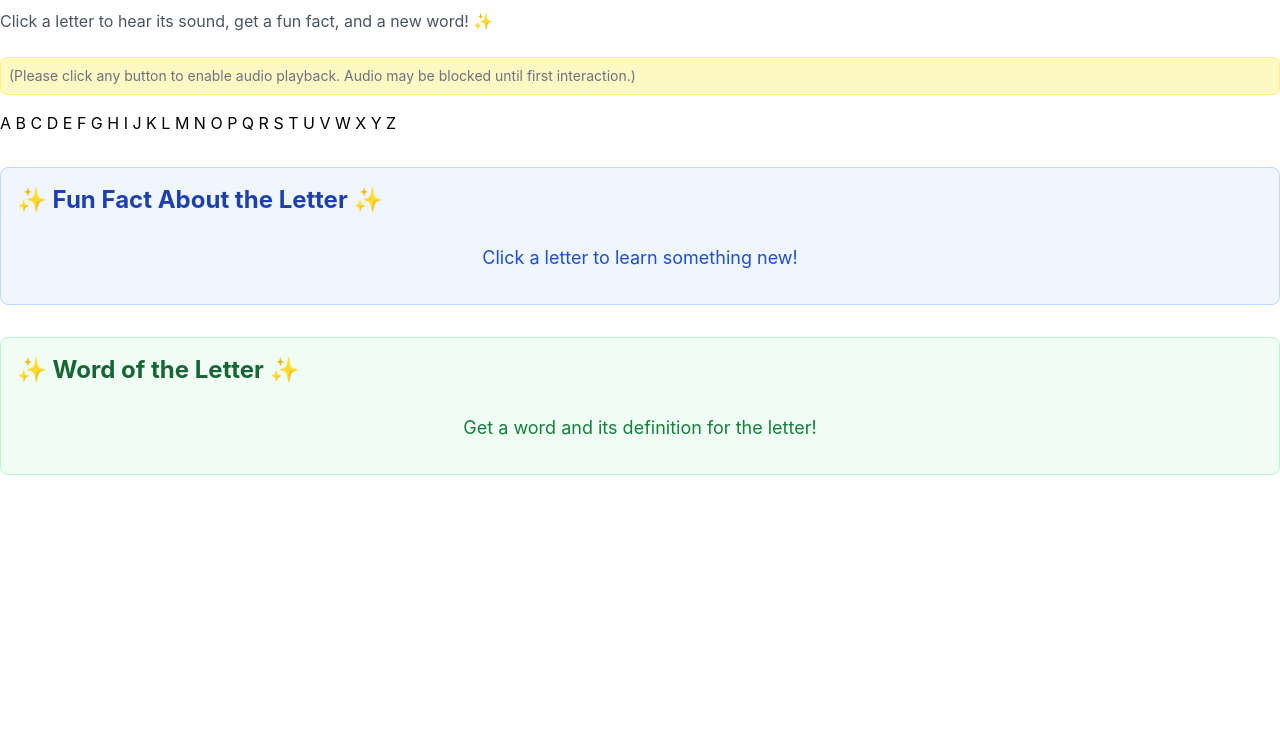
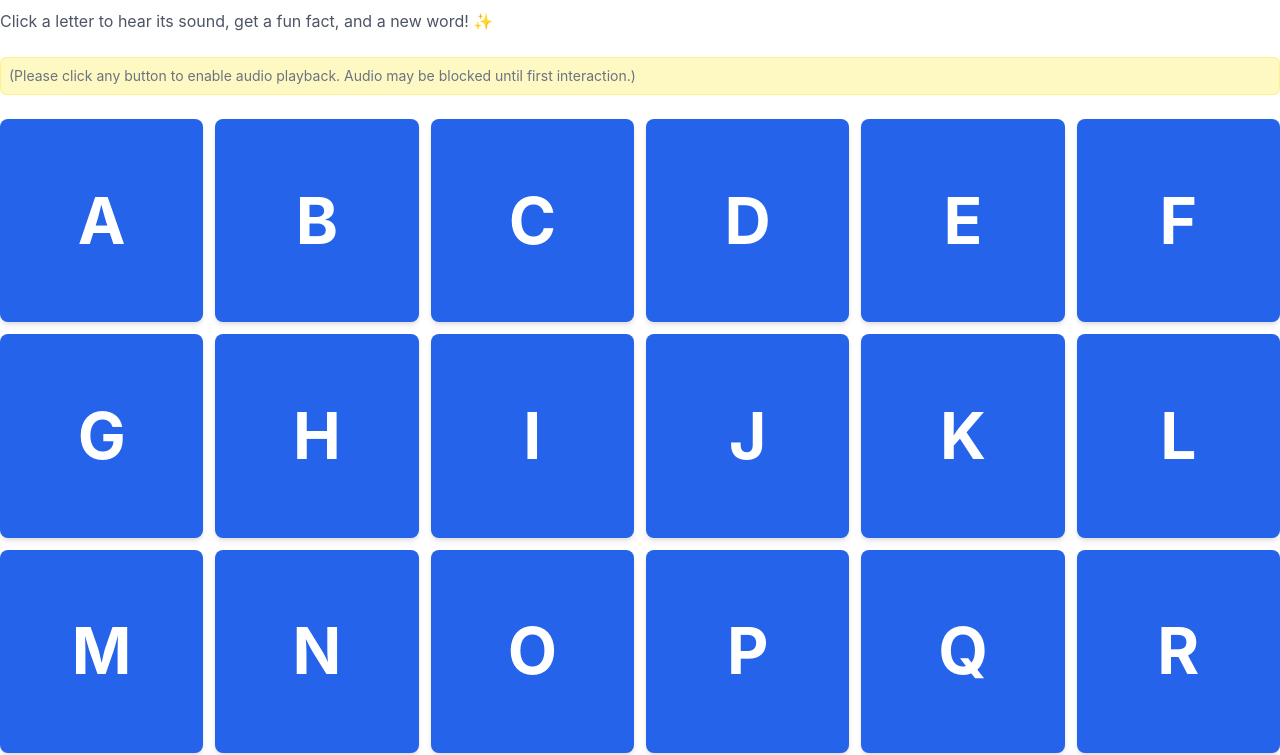
Before and after one commit to SimchaWeiss123/my-sound-board, a plain HTML site: page index.html in a window 1280 px wide. Shown: the part 55-810 px from the top of the page. Drawn offline with nearby package versions, Linux system fonts and the light colour scheme.

Commit message:
Update index.html

```diff
--- a/index.html
+++ b/index.html
@@ -18,16 +18,78 @@
         .button-grid {
             /* Responsive grid: 3 columns on small, 4 on medium, 6 on large */
             /* Ensures consistent 6 columns on larger screens as per image */
-            @apply grid grid-cols-3 sm:grid-cols-4 md:grid-cols-5 lg:grid-cols-6 gap-3 sm:gap-4 mt-6;
+            display: grid; /* Explicitly set display to grid */
+            grid-template-columns: repeat(3, 1fr); /* Default for small screens */
+            gap: 12px; /* Consistent gap */
+            margin-top: 24px; /* Consistent margin */
+
+            /* Tailwind responsive prefixes for grid columns */
+            @media (min-width: 640px) { /* sm breakpoint */
+                grid-template-columns: repeat(4, 1fr);
+            }
+            @media (min-width: 768px) { /* md breakpoint */
+                grid-template-columns: repeat(5, 1fr);
+            }
+            @media (min-width: 1024px) { /* lg breakpoint */
+                grid-template-columns: repeat(6, 1fr);
+            }
         }
         .sound-button {
-            /* Refined rounded corners to match the image more closely (rounded-lg) */
-            @apply w-full aspect-square flex items-center justify-center text-white font-bold text-3xl sm:text-4xl rounded-lg /* This is the key for the rounded look */
-                   bg-blue-600 hover:bg-blue-700 active:bg-blue-800 transition-all duration-200 ease-in-out
-                   transform hover:-translate-y-1 active:translate-y-0 shadow-md hover:shadow-lg;
-            /* Ensure text is centered and readable */
+            /* Applying all core button styles directly here for robustness */
+            width: 100%;
+            padding-top: 100%; /* Makes it square by maintaining aspect ratio */
+            position: relative; /* For absolute positioning of content */
+            display: flex;
+            align-items: center;
+            justify-content: center;
+            font-weight: bold;
             line-height: 1; /* Adjust line height to center single characters */
+            border: none; /* Remove default button border */
+            cursor: pointer;
+            text-decoration: none; /* Remove underline */
+
+            /* Styling to match the image */
+            background-color: #2563eb; /* A shade of blue similar to the image (Tailwind blue-600) */
+            color: white;
+            border-radius: 8px; /* Rounded corners */
+            box-shadow: 0 4px 6px -1px rgba(0, 0, 0, 0.1), 0 2px 4px -1px rgba(0, 0, 0, 0.06); /* Shadow */
+
+            /* Hover and active states */
+            transition: background-color 0.2s ease, transform 0.1s ease, box-shadow 0.2s ease;
         }
+
+        .sound-button:hover {
+            background-color: #1d4ed8; /* Darker blue on hover (Tailwind blue-700) */
+            transform: translateY(-2px);
+            box-shadow: 0 10px 15px -3px rgba(0, 0, 0, 0.1), 0 4px 6px -2px rgba(0, 0, 0, 0.05);
+        }
+
+        .sound-button:active {
+            background-color: #1e40af; /* Even darker on active (Tailwind blue-800) */
+            transform: translateY(0);
+            box-shadow: 0 1px 2px 0 rgba(0, 0, 0, 0.05);
+        }
+
+        /* Inner span for letter to ensure correct sizing and centering */
+        .sound-button span {
+            position: absolute;
+            top: 0;
+            left: 0;
+            width: 100%;
+            height: 100%;
+            display: flex;
+            align-items: center;
+            justify-content: center;
+            font-size: 3rem; /* Large font size */
+            /* Responsive font sizes */
+            @media (min-width: 640px) { /* sm breakpoint */
+                font-size: 3.5rem;
+            }
+            @media (min-width: 768px) { /* md breakpoint */
+                font-size: 4rem;
+            }
+        }
+
         /* Loading spinner animation */
         .spinner {
             border: 4px solid rgba(0, 0, 0, 0.1);
@@ -55,34 +117,35 @@
         </div>
 
         <div class="button-grid">
-            <!-- Each button has a data-sound attribute pointing to its audio file -->
-            <!-- IMPORTANT: Double-check the file extension (.mp3 or .wav) for EACH file in your GitHub sounds folder! -->
-            <button class="sound-button" data-sound="https://raw.githubusercontent.com/SimchaWeiss123/my-sound-board/main/sounds/soundsA.mp3">A</button>
-            <button class="sound-button" data-sound="https://raw.githubusercontent.com/SimchaWeiss123/my-sound-board/main/sounds/B.wav">B</button>
-            <button class="sound-button" data-sound="https://raw.githubusercontent.com/SimchaWeiss123/my-sound-board/main/sounds/C.wav">C</button>
-            <button class="sound-button" data-sound="https://raw.githubusercontent.com/SimchaWeiss123/my-sound-board/main/sounds/D.wav">D</button>
-            <button class="sound-button" data-sound="https://raw.githubusercontent.com/SimchaWeiss123/my-sound-board/main/sounds/E.mp3">E</button>
-            <button class="sound-button" data-sound="https://raw.githubusercontent.com/SimchaWeiss123/my-sound-board/main/sounds/F.wav">F</button>
-            <button class="sound-button" data-sound="https://raw.githubusercontent.com/SimchaWeiss123/my-sound-board/main/sounds/G.wav">G</button>
-            <button class="sound-button" data-sound="https://raw.githubusercontent.com/SimchaWeiss123/my-sound-board/main/sounds/H.mp3">H</button>
-            <button class="sound-button" data-sound="https://raw.githubusercontent.com/SimchaWeiss123/my-sound-board/main/sounds/I.mp3">I</button>
-            <button class="sound-button" data-sound="https://raw.githubusercontent.com/SimchaWeiss123/my-sound-board/main/sounds/J.mp3">J</button>
-            <button class="sound-button" data-sound="https://raw.githubusercontent.com/SimchaWeiss123/my-sound-board/main/sounds/K.mp3">K</button>
-            <button class="sound-button" data-sound="https://raw.githubusercontent.com/SimchaWeiss123/my-sound-board/main/sounds/L.mp3">L</button>
-            <button class="sound-button" data-sound="https://raw.githubusercontent.com/SimchaWeiss123/my-sound-board/main/sounds/M.mp3">M</button>
-            <button class="sound-button" data-sound="https://raw.githubusercontent.com/SimchaWeiss123/my-sound-board/main/sounds/N.mp3">N</button>
-            <button class="sound-button" data-sound="https://raw.githubusercontent.com/SimchaWeiss123/my-sound-board/main/sounds/O.mp3">O</button>
-            <button class="sound-button" data-sound="https://raw.githubusercontent.com/SimchaWeiss123/my-sound-board/main/sounds/P.mp3">P</button>
-            <button class="sound-button" data-sound="https://raw.githubusercontent.com/SimchaWeiss123/my-sound-board/main/sounds/Q.mp3">Q</button>
-            <button class="sound-button" data-sound="https://raw.githubusercontent.com/SimchaWeiss123/my-sound-board/main/sounds/R.mp3">R</button>
-            <button class="sound-button" data-sound="https://raw.githubusercontent.com/SimchaWeiss123/my-sound-board/main/sounds/S.mp3">S</button>
-            <button class="sound-button" data-sound="https://raw.githubusercontent.com/SimchaWeiss123/my-sound-board/main/sounds/T.mp3">T</button>
-            <button class="sound-button" data-sound="https://raw.githubusercontent.com/SimchaWeiss123/my-sound-board/main/sounds/U.mp3">U</button>
-            <button class="sound-button" data-sound="https://raw.githubusercontent.com/SimchaWeiss123/my-sound-board/main/sounds/V.mp3">V</button>
-            <button class="sound-button" data-sound="https://raw.githubusercontent.com/SimchaWeiss123/my-sound-board/main/sounds/W.mp3">W</button>
-            <button class="sound-button" data-sound="https://raw.githubusercontent.com/SimchaWeiss123/my-sound-board/main/sounds/X.mp3">X</button>
-            <button class="sound-button" data-sound="https://raw.githubusercontent.com/SimchaWeiss123/my-sound-board/main/sounds/Y.mp3">Y</button>
-            <button class="sound-button" data-sound="https://raw.githubusercontent.com/SimchaWeiss123/my-sound-board/main/sounds/Z.mp3">Z</button>
+            <!-- IMPORTANT: Ensure EACH letter is wrapped in a <button> tag like this: -->
+            <!-- <button class="sound-button" data-sound="YOUR_AUDIO_URL"><span>A</span></button> -->
+            <!-- Double-check the file extension (.mp3 or .wav) for EACH file in your GitHub sounds folder! -->
+            <button class="sound-button" data-sound="https://raw.githubusercontent.com/SimchaWeiss123/my-sound-board/main/sounds/soundsA.mp3"><span>A</span></button>
+            <button class="sound-button" data-sound="https://raw.githubusercontent.com/SimchaWeiss123/my-sound-board/main/sounds/B.wav"><span>B</span></button>
+            <button class="sound-button" data-sound="https://raw.githubusercontent.com/SimchaWeiss123/my-sound-board/main/sounds/C.wav"><span>C</span></button>
+            <button class="sound-button" data-sound="https://raw.githubusercontent.com/SimchaWeiss123/my-sound-board/main/sounds/D.wav"><span>D</span></button>
+            <button class="sound-button" data-sound="https://raw.githubusercontent.com/SimchaWeiss123/my-sound-board/main/sounds/E.mp3"><span>E</span></button>
+            <button class="sound-button" data-sound="https://raw.githubusercontent.com/SimchaWeiss123/my-sound-board/main/sounds/F.wav"><span>F</span></button>
+            <button class="sound-button" data-sound="https://raw.githubusercontent.com/SimchaWeiss123/my-sound-board/main/sounds/G.wav"><span>G</span></button>
+            <button class="sound-button" data-sound="https://raw.githubusercontent.com/SimchaWeiss123/my-sound-board/main/sounds/H.mp3"><span>H</span></button>
+            <button class="sound-button" data-sound="https://raw.githubusercontent.com/SimchaWeiss123/my-sound-board/main/sounds/I.mp3"><span>I</span></button>
+            <button class="sound-button" data-sound="https://raw.githubusercontent.com/SimchaWeiss123/my-sound-board/main/sounds/J.mp3"><span>J</span></button>
+            <button class="sound-button" data-sound="https://raw.githubusercontent.com/SimchaWeiss123/my-sound-board/main/sounds/K.mp3"><span>K</span></button>
+            <button class="sound-button" data-sound="https://raw.githubusercontent.com/SimchaWeiss123/my-sound-board/main/sounds/L.mp3"><span>L</span></button>
+            <button class="sound-button" data-sound="https://raw.githubusercontent.com/SimchaWeiss123/my-sound-board/main/sounds/M.mp3"><span>M</span></button>
+            <button class="sound-button" data-sound="https://raw.githubusercontent.com/SimchaWeiss123/my-sound-board/main/sounds/N.mp3"><span>N</span></button>
+            <button class="sound-button" data-sound="https://raw.githubusercontent.com/SimchaWeiss123/my-sound-board/main/sounds/O.mp3"><span>O</span></button>
+            <button class="sound-button" data-sound="https://raw.githubusercontent.com/SimchaWeiss123/my-sound-board/main/sounds/P.mp3"><span>P</span></button>
+            <button class="sound-button" data-sound="https://raw.githubusercontent.com/SimchaWeiss123/my-sound-board/main/sounds/Q.mp3"><span>Q</span></button>
+            <button class="sound-button" data-sound="https://raw.githubusercontent.com/SimchaWeiss123/my-sound-board/main/sounds/R.mp3"><span>R</span></button>
+            <button class="sound-button" data-sound="https://raw.githubusercontent.com/SimchaWeiss123/my-sound-board/main/sounds/S.mp3"><span>S</span></button>
+            <button class="sound-button" data-sound="https://raw.githubusercontent.com/SimchaWeiss123/my-sound-board/main/sounds/T.mp3"><span>T</span></button>
+            <button class="sound-button" data-sound="https://raw.githubusercontent.com/SimchaWeiss123/my-sound-board/main/sounds/U.mp3"><span>U</span></button>
+            <button class="sound-button" data-sound="https://raw.githubusercontent.com/SimchaWeiss123/my-sound-board/main/sounds/V.mp3"><span>V</span></button>
+            <button class="sound-button" data-sound="https://raw.githubusercontent.com/SimchaWeiss123/my-sound-board/main/sounds/W.mp3"><span>W</span></button>
+            <button class="sound-button" data-sound="https://raw.githubusercontent.com/SimchaWeiss123/my-sound-board/main/sounds/X.mp3"><span>X</span></button>
+            <button class="sound-button" data-sound="https://raw.githubusercontent.com/SimchaWeiss123/my-sound-board/main/sounds/Y.mp3"><span>Y</span></button>
+            <button class="sound-button" data-sound="https://raw.githubusercontent.com/SimchaWeiss123/my-sound-board/main/sounds/Z.mp3"><span>Z</span></button>
         </div>
 
         <!-- Section for LLM-generated facts -->
@@ -126,12 +189,15 @@
             soundButtons.forEach(button => {
                 button.addEventListener('click', async () => {
                     const soundFilePath = button.dataset.sound;
-                    const letter = button.textContent;
+                    const letter = button.textContent; // This will now get the text from the <span> inside the button
+
+                    // Define apiKey and apiUrl at a higher scope within the click handler
+                    const apiKey = ""; // Canvas will automatically provide this in runtime
+                    const apiUrl = `https://generativelanguage.googleapis.com/v1beta/models/gemini-2.0-flash:generateContent?key=${apiKey}`;
 
                     console.log("Attempting to play sound from:", soundFilePath);
 
                     // --- IMPORTANT: This check confirms if you've updated the URLs ---
-                    // This check is now less likely to trigger if all URLs are updated correctly.
                     if (soundFilePath.includes("example.com")) {
                         console.error("ERROR: The audio URL is still a placeholder (example.com). Please replace it with your actual hosted audio file URL.");
                         showMessageBox("Audio URL Error", "The audio link for this button is still a placeholder. Please update the 'data-sound' attribute in the HTML with the real URL of your hosted audio file.");
@@ -171,9 +237,7 @@
                         const promptFact = `Generate a very short, fun, and interesting fact about the letter "${letter}". Keep it to one sentence.`;
                         chatHistoryFact.push({ role: "user", parts: [{ text: promptFact }] });
                         const payloadFact = { contents: chatHistoryFact };
-                        const apiKey = "";
-                        const apiUrl = `https://generativelanguage.googleapis.com/v1beta/models/gemini-2.0-flash:generateContent?key=${apiKey}`;
-
+                        // apiUrl is now defined in the outer scope of the click handler
                         const responseFact = await fetch(apiUrl, {
                             method: 'POST',
                             headers: { 'Content-Type': 'application/json' },
@@ -208,6 +272,7 @@
                         const promptWord = `Suggest one common English word that starts with the letter "${letter}". Then, provide a concise definition for that word. Format your response as "Word: [word] - Definition: [definition]".`;
                         chatHistoryWord.push({ role: "user", parts: [{ text: promptWord }] });
                         const payloadWord = { contents: chatHistoryWord };
+                        // apiUrl is now defined in the outer scope of the click handler
                         const responseWord = await fetch(apiUrl, {
                             method: 'POST',
                             headers: { 'Content-Type': 'application/json' },
@@ -228,7 +293,6 @@
                     } catch (apiError) {
                         console.error("Error calling Gemini API for word:", apiError);
                         wordDisplay.textContent = "Failed to suggest word. Network error or API issue.";
-                        console.log("Error calling Gemini API for word:", apiError);
                     } finally {
                         loadingSpinnerWord.classList.add('hidden');
                     }
```
